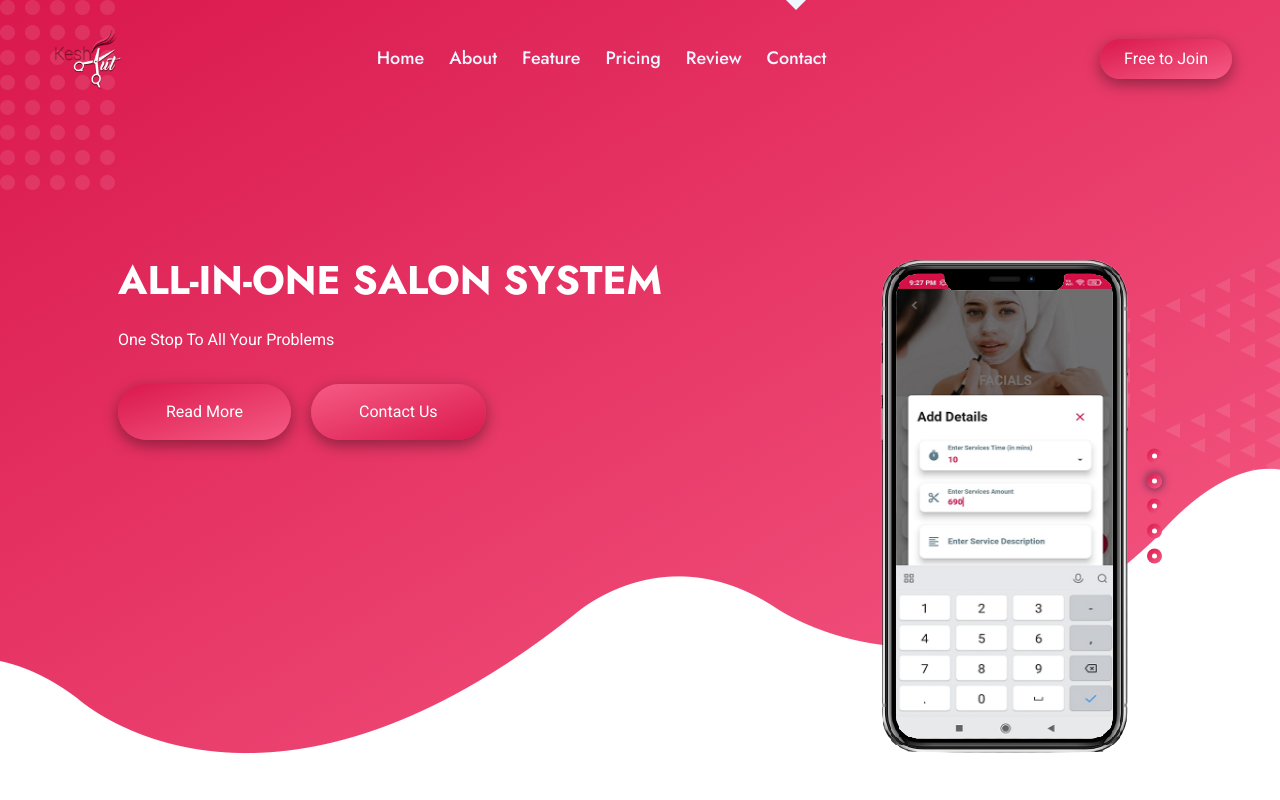
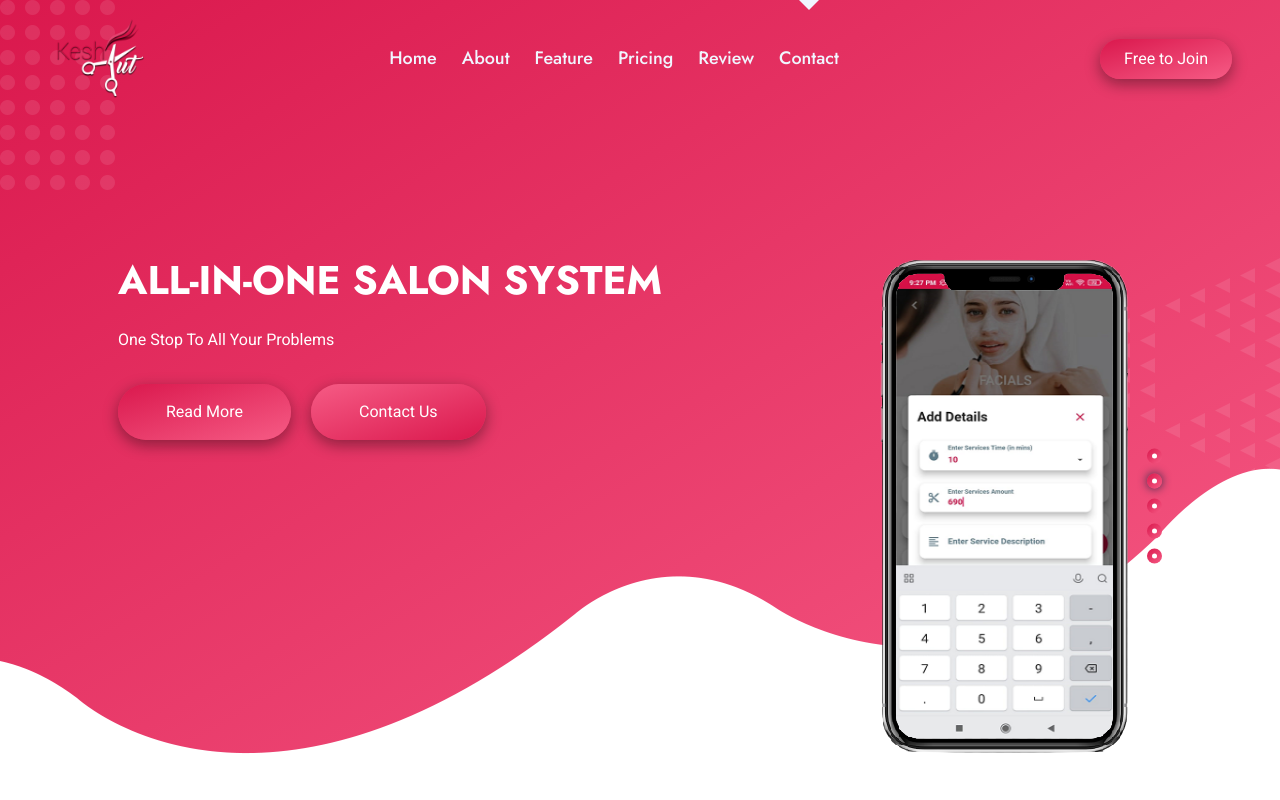
Before and after one commit to aravindkr2011/keshkut, a plain HTML site: page index.html in a window 1280 px wide. Shown: the top 800 px of the page. Drawn offline with nearby package versions, Linux system fonts and the light colour scheme.

Commit message:
update style

```diff
--- a/css/style.css
+++ b/css/style.css
@@ -189,7 +189,7 @@ h6,
 }
 
 .navbar-light .navbar-brand img {
-    max-height: 80px;
+    max-height: 105px;
     transition: .5s;
 }
 
```
